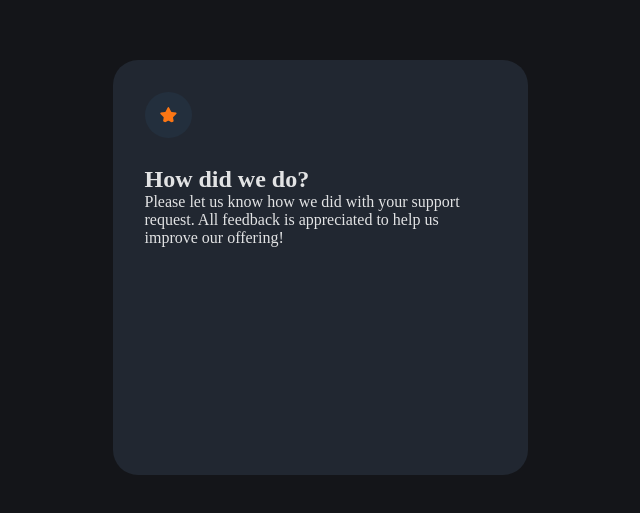
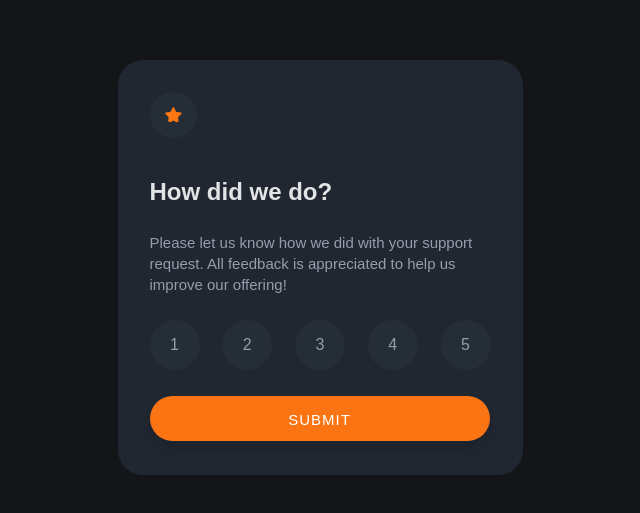
Before and after one commit to maicondguerian/interactive-rating-component, a React (Vite) app: page / in a window 1280 px wide. Shown: the part 133-646 px from the top of the page, without its empty margins (320-960 px from the left). Built offline with nearby package versions, Linux system fonts and the light colour scheme.

Commit message:
card  styling

```diff
--- a/src/App.jsx
+++ b/src/App.jsx
@@ -1,3 +1,4 @@
+import './Global-styles.css'; // Importe aqui
 import './App.css'
 import RatingCard from './Components/Card/RatingCard'
 
--- a/src/Components/Card/RatingCard.jsx
+++ b/src/Components/Card/RatingCard.jsx
@@ -2,6 +2,12 @@ import styles from "./RatingCard.module.css";
 import star from "../../assets/icon-star.svg";
 
 const RatingCard = () => {
+  const numbers = [1, 2, 3, 4, 5]
+
+  const teste =(e)=>{
+    console.log(e.target.value)
+  }
+
   return (
     <>
       <div className={styles.cardWrapper}>
@@ -17,6 +23,14 @@ const RatingCard = () => {
             feedback is appreciated to help us improve our offering!
           </p>
         </div>
+        <div className={styles.buttonsGroup}>
+          {numbers.map((number, index,)=>(
+            <button key={index} className={styles.btn} value={number} onClick={teste}> {number} </button>
+          ))}
+        </div>
+        <div className={styles.submit}>
+          <button onClick={{}} className={styles.submitButtom} type="submit">Submit</button>
+        </div>
       </div>
     </>
   );
--- a/src/Components/Card/RatingCard.module.css
+++ b/src/Components/Card/RatingCard.module.css
@@ -1,15 +1,83 @@
-.cardWrapper{
-    background-color: hsl(215, 20%, 16%);
-    height: 415px;
-    width: 415px;
-    border-radius: 25px;
-    padding: var(--fs-padding);
+* {
+  font-family: var(--font-family);
 }
 
-img{
-    margin: 0 0 1.5rem 0;
-    padding: 15px;
-    background-color: #232F3D;
-    border-radius: 100%;
-font-size: var();
+:root {
+  --white: hsl(0, 0%, 100%);
+  --light-grey: hsl(217, 12%, 63%);
+  --medium-grey: hsl(216, 12%, 54%);
+  --dark-blue: hsl(228, 11%, 9%);
+  --very-dark-blue: hsl(213, 20%, 18%);
+  --orange: hsl(25, 97%, 53%);
+  --fs-p2: 2rem;
+  --fs-p1: 1.6rem;
+  --font-family: "Overpass", sans-serif;
+  --text400: 400;
+  --text700: 700;
 }
+
+.cardWrapper {
+  background-color: hsl(215, 20%, 16%);
+  height: 415px;
+  width: 405px;
+  border-radius: 25px;
+  padding: var(--fs-p2);
+  display: flex;
+  flex-direction: column;
+  gap: var(--fs-p1);
+}
+
+img {
+  padding: 15px;
+  background-color: #252d37;
+  border-radius: 50%;
+  margin-bottom: 0.7rem;
+}
+
+.titleWrapper > h2 {
+  font-weight: var(--text700);
+}
+
+.descriptionWrapper > p {
+  color: var(--light-grey);
+  font-weight: var(--text400);
+  font-size: 15px;
+  line-height: 1.4;
+}
+
+.btn {
+  height: 50px;
+  width: 50px;
+  border-radius: 50px;
+  border: none;
+  cursor: pointer;
+  background-color: var(--very-dark-blue);
+  color: var(--light-grey);
+  font-size: 16px;
+  font-weight: var(--text400);
+}
+
+.buttonsGroup {
+  display: flex;
+  flex-wrap: wrap;
+  align-items: center;
+  justify-content: space-between;
+}
+
+.submitButtom {
+  background-color: hsl(25, 97%, 53%);
+  width: 340px;
+  height: 45px;
+  padding: 12px 24px;
+  border-radius: 30px;
+  border: none;
+  color: hsl(0, 0%, 100%);
+  text-transform: uppercase;
+  line-height: 24px;
+  vertical-align: baseline;
+  letter-spacing: 1px;
+  font-size: 15px;
+  font-weight: var(--text400);
+  cursor: pointer;
+  box-shadow: rgb(0 0 0 / 10%) 0px 10px 10px;
+}
--- a/src/Global-styles.css
+++ b/src/Global-styles.css
@@ -5,8 +5,9 @@
   --dark-blue:hsl(228, 11%, 9%);
   --very-dark-blue: hsl(216, 12%, 8%);
   --orange: hsl(25, 97%, 53%);
-  --fs-padding: 2rem;
-  --font-family: font-family: 'Overpass', sans-serif;
+  --fs-p2: 2rem;
+  --fs-p1: 1rem;
+  --font-family: 'Overpass', sans-serif;
   --text400: 400;
   --text700: 700;
 }
```
